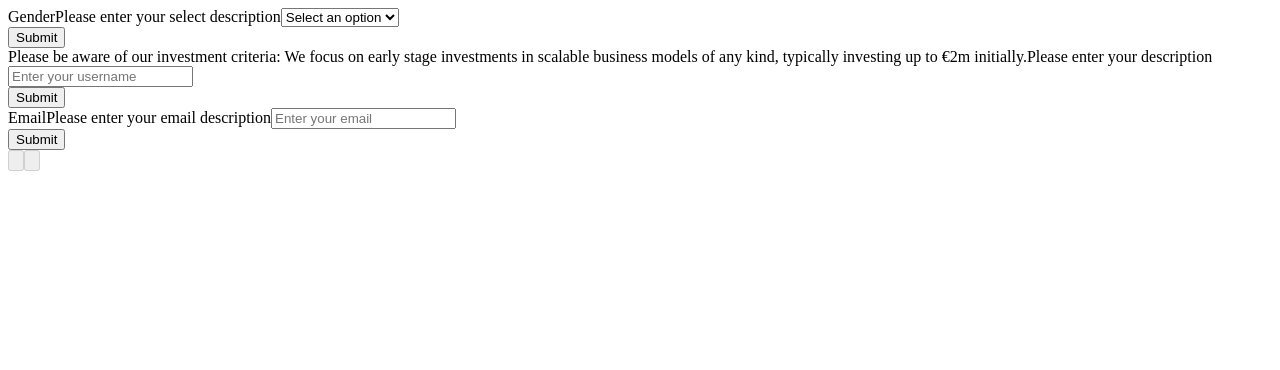
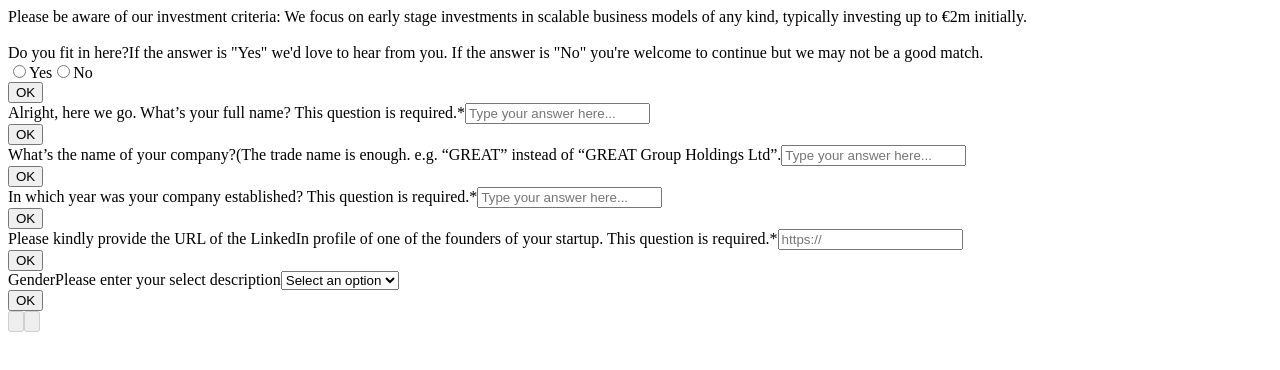
Before and after one commit to ceydacnrdl/type_form, a Next.js app: page / in a window 1280 px wide. Shown: the top 370 px of the page. Built offline with nearby package versions, Linux system fonts and the light colour scheme.

Commit message:
Refactor FieldTextBox and EmblaCarousel components

```diff
--- a/components/FormBuilder/ComponentFactory.tsx
+++ b/components/FormBuilder/ComponentFactory.tsx
@@ -3,15 +3,19 @@ import type { FieldSelectProps } from "./FieldSelect/types";
 import FieldSubmit from "./FieldSubmit";
 import type { FieldTextBoxProps } from "./FieldTextBox/types";
 import FieldTextBox from "./FieldTextBox";
+import FieldRadio from "./FieldRadioButton";
+import { FieldRadioProps } from "./FieldRadioButton/types";
 
 const ComponentMapping: {
   text: React.FC<FieldTextBoxProps>;
   select: React.FC<FieldSelectProps>;
   submit: React.FC<FieldSubmitProps>;
+  radio: React.FC<FieldRadioProps>;
 } = {
   text: FieldTextBox,
   select: FieldSelect,
   submit: FieldSubmit,
+  radio: FieldRadio,
 };
 
 export default ComponentMapping;
--- a/components/FormBuilder/FieldRadioButton/index.tsx
+++ b/components/FormBuilder/FieldRadioButton/index.tsx
@@ -1,5 +1,44 @@
+// FieldRadio/index.tsx
 import React from "react";
+import type { FieldRadioProps } from "./types";
 
-export default function FieldRadioButton() {
-  return <div>FieldRadioButton</div>;
+export default function FieldRadio({
+  id,
+  label,
+  register,
+  description,
+  name,
+  options,
+  error,
+  validation,
+}: FieldRadioProps) {
+  return (
+    <div className="form-control">
+      <label className="block mb-2" htmlFor={id}>
+        {label}
+      </label>
+      {description && (
+        <label className="block mb-5 text-gray-500 text-lg" htmlFor={id}>
+          {description}
+        </label>
+      )}
+      <div>
+        {options.map((option) => (
+          <label key={option.value} className="block text-lg">
+            <input
+              type="radio"
+              id={`${id}-${option.value}`}
+              {...register(name, validation)}
+              value={option.value}
+              className="mr-2"
+            />
+            {option.label}
+          </label>
+        ))}
+      </div>
+      {error && error.message && typeof error.message === "string" && (
+        <p className="error">{error.message}</p>
+      )}
+    </div>
+  );
 }
--- a/components/FormBuilder/FieldSelect/types.d.ts
+++ b/components/FormBuilder/FieldSelect/types.d.ts
@@ -12,7 +12,8 @@ interface Option {
 
 interface FieldSelectProps {
   id: string;
-  label: string;
+
+  label: string | JSX.Element;
   description;
   string;
   register: UseFormRegister<any>;
--- a/components/FormBuilder/FieldSubmit/index.tsx
+++ b/components/FormBuilder/FieldSubmit/index.tsx
@@ -2,7 +2,11 @@ import React from "react";
 
 export default function FieldSubmit({ label, isDisabled }: FieldSubmitProps) {
   return (
-    <button type="submit" disabled={isDisabled}>
+    <button
+      className="px-4 bg-button py-2 text-lg text-white rounded-md"
+      type="submit"
+      disabled={isDisabled}
+    >
       {label}
     </button>
   );
--- a/components/FormBuilder/FieldSubmit/types.d.ts
+++ b/components/FormBuilder/FieldSubmit/types.d.ts
@@ -1,4 +1,4 @@
 interface FieldSubmitProps {
-  label: string;
+  label: string | JSX.Element;
   isDisabled: boolean;
 }
--- a/components/FormBuilder/index.tsx
+++ b/components/FormBuilder/index.tsx
@@ -31,15 +31,16 @@ export default function FormBuilder({
               placeholder={field.placeholder}
               register={register as UseFormRegister<any>}
               name={fieldName}
-              error={errors[fieldName]}
-              options={field.options ?? []}
+              error={errors[fieldName] as any}
+              options={field.options ?? ([] as any)}
               validation={field.validation}
               isDisabled={formState.isSubmitting}
+              string={undefined}
             />
           );
         })}
 
-        <FieldSubmit label="Submit" isDisabled={false} />
+        <FieldSubmit label="OK" isDisabled={false} />
       </form>
     </div>
   );
--- a/components/Slider/EmblaCarousel.tsx
+++ b/components/Slider/EmblaCarousel.tsx
@@ -56,7 +56,7 @@ const EmblaCarousel: React.FC<PropType> = ({ FORM_SCHEMA, options }) => {
       <div className="embla__viewport" ref={emblaRef}>
         <div className="embla__container my-auto">
           {formSlides.map((slide, index) => (
-            <div className="embla__slide" key={index}>
+            <div className="embla__slide px-3" key={index}>
               <div className="embla__slide__number text-2xl mt-48">
                 {slide.content}
               </div>
--- a/components/Slider/index.tsx
+++ b/components/Slider/index.tsx
@@ -9,6 +9,62 @@ import { FormSchema } from "../FormBuilder";
 const OPTIONS: EmblaOptionsType = { axis: "y" };
 
 const FORM_SCHEMA: FormSchema = {
+  radioAsk: {
+    type: "radio",
+    label: (
+      <label
+        dangerouslySetInnerHTML={{
+          __html:
+            "Please be aware of our investment criteria: We focus on early stage investments in scalable business models of any kind, typically investing up to €2m initially.<br/><br/>Do you fit in here?",
+        }}
+      />
+    ),
+    description: (
+      <label
+        dangerouslySetInnerHTML={{
+          __html:
+            'If the answer is "Yes" we\'d love to hear from you. If the answer is "No" you\'re welcome to continue but we may not be a good match.',
+        }}
+      />
+    ),
+    options: [
+      { value: "yes", label: "Yes" },
+      { value: "no", label: "No" },
+    ],
+    validation: { required: "Oops! Please make a selection" },
+  },
+  name: {
+    type: "text",
+    placeholder: "Type your answer here...",
+    description: "",
+    label:
+      "Alright, here we go. What’s your full name? This question is required.*",
+    validation: { required: "Please fill this in" },
+  },
+  company: {
+    type: "text",
+    placeholder: "Type your answer here...",
+    description:
+      "(The trade name is enough. e.g. “GREAT” instead of “GREAT Group Holdings Ltd”.",
+    label: "What’s the name of your company?",
+    validation: { required: "Please fill this in" },
+  },
+  year: {
+    type: "text",
+    placeholder: "Type your answer here...",
+    description: "",
+    label:
+      "In which year was your company established? This question is required.*",
+    validation: { required: "Please fill this in" },
+  },
+  linkedin: {
+    type: "text",
+    placeholder: "https://",
+    description: "",
+    label:
+      "Please kindly provide the URL of the LinkedIn profile of one of the founders of your startup. This question is required.*",
+    validation: { required: "Please fill this in" },
+  },
   gender: {
     type: "select",
     description: "Please enter your select description",
@@ -19,21 +75,6 @@ const FORM_SCHEMA: FormSchema = {
     ],
     validation: { required: "gender is required" },
   },
-  username: {
-    type: "text",
-    placeholder: "Enter your username",
-    description: "Please enter your description",
-    label:
-      "Please be aware of our investment criteria: We focus on early stage investments in scalable business models of any kind, typically investing up to €2m initially.",
-    validation: { required: "Oops! Please make a selection" },
-  },
-  email: {
-    type: "text",
-    placeholder: "Enter your email",
-    description: "Please enter your email description",
-    label: "Email",
-    validation: { required: "Email is required" },
-  },
 };
 
 export default function Slider() {
--- a/tailwind.config.ts
+++ b/tailwind.config.ts
@@ -37,6 +37,7 @@ const config: Config = {
       },
       colors: {
         main: "EEF2F9",
+        button: "#0142ac",
         primary: "#262626",
         secondary: "#82A4B1",
         "secondary-light": "#DAE8EE",
```
Also changed, not shown: components/FormBuilder/FieldRadioButton/types.d.ts (added, +14 -0 lines), components/FormBuilder/FieldTextBox/types.d.ts (+8 -7 lines).
